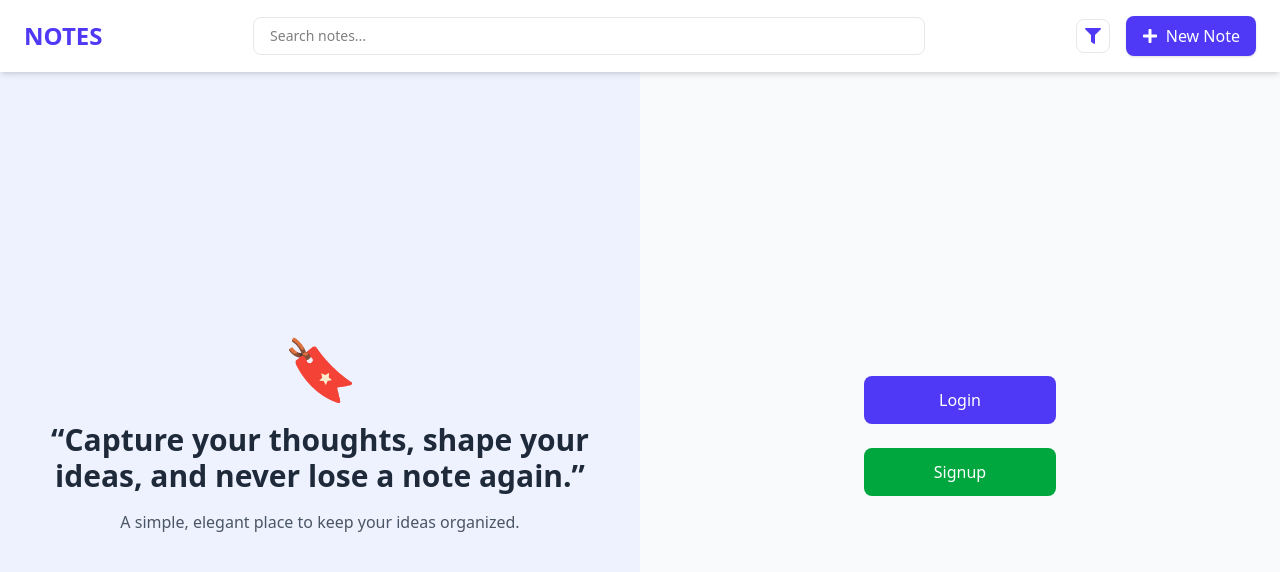
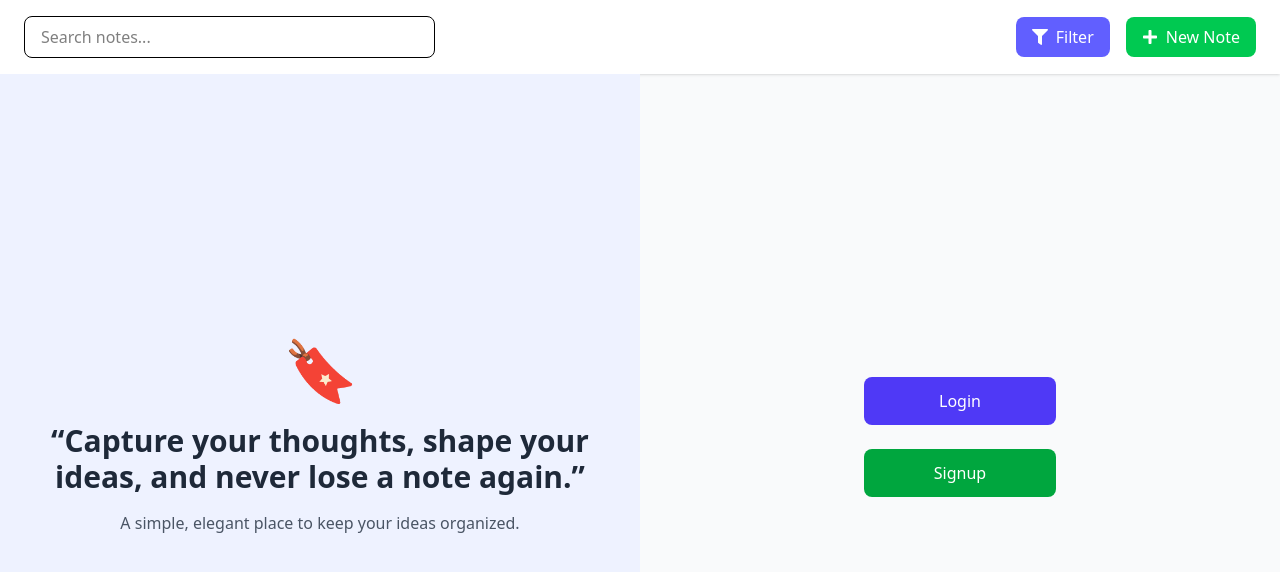
Before and after one commit to karthikraj431/Notes-App, a React app in the folder frontend/: page / in a window 1280 px wide. Shown: the top 572 px of the page. Built offline with nearby package versions, Linux system fonts and the light colour scheme; the HTML template or start-up script is replaced by a standard one.

Commit message:
Front and Back

```diff
--- a/frontend/src/forms/Navbar.jsx
+++ b/frontend/src/forms/Navbar.jsx
@@ -1,169 +1,199 @@
-import React, { useEffect, useRef, useState } from "react";
-import { useAuth } from "../context/ContextProvider";
-import { motion } from "framer-motion";
-import { FaFilter, FaCalendarAlt, FaPlus } from "react-icons/fa";
+import React, { useState } from "react";
+import { FaFilter, FaPlus } from "react-icons/fa";
 
-const Navbar = ({
-  setQuery,
-  isSidebarOpen,
-  setSidebarOpen,
-  onFilterSelect,
-  currentFilter,
-  onDateSelect,
-  onNewNoteClick,
-}) => {
-  const { user } = useAuth();
-  const [isFilterOpen, setFilterOpen] = useState(false);
-  const [isCalendarOpen, setCalendarOpen] = useState(false);
-  const [selectedDate, setSelectedDate] = useState("");
-  const filterRef = useRef();
-  const calendarRef = useRef();
-
-  const filterOptions = [
-    { label: "All Notes", value: "all" },
-    { label: "Today", value: "today" },
-    { label: "Scheduled", value: "scheduled" },
-    { label: "Favorites", value: "favorites" },
-    { label: "Completed", value: "completed" },
-    { label: "Incomplete", value: "incomplete" },
-  ];
-
-  useEffect(() => {
-    const handleClickOutside = (e) => {
-      if (filterRef.current && !filterRef.current.contains(e.target)) setFilterOpen(false);
-      if (calendarRef.current && !calendarRef.current.contains(e.target)) setCalendarOpen(false);
-    };
-    window.addEventListener("mousedown", handleClickOutside);
-    return () => window.removeEventListener("mousedown", handleClickOutside);
-  }, []);
+const Navbar = ({ setQuery, onFilterSelect, currentFilter, onNewNoteClick }) => {
+  const [showFilterMenu, setShowFilterMenu] = useState(false);
 
   return (
-    <motion.nav
-      className="flex items-center justify-between px-6 py-4 bg-white shadow-md sticky top-0 z-40"
-      initial={{ y: -30, opacity: 0 }}
-      animate={{ y: 0, opacity: 1 }}
-      transition={{ duration: 0.35 }}
-    >
-      {/* Left */}
-      <div className="flex items-center gap-4">
-        <div className="text-2xl font-bold text-indigo-600">NOTES</div>
-        {user && (
+    <nav className="flex items-center justify-between px-6 py-4 bg-white shadow">
+      <input
+        type="text"
+        placeholder="Search notes..."
+        onChange={(e) => setQuery(e.target.value)}
+        className="border rounded-lg px-4 py-2 w-1/3"
+      />
+
+      <div className="flex items-center space-x-4">
+        <div className="relative">
           <button
-            className="flex items-center gap-2 text-sm text-gray-700"
-            onClick={() => setSidebarOpen(!isSidebarOpen)}
-            aria-label="Open profile"
+            onClick={() => setShowFilterMenu((prev) => !prev)}
+            className="px-4 py-2 bg-indigo-500 text-white rounded-lg flex items-center gap-2"
           >
-            <div className="w-9 h-9 rounded-full bg-indigo-600 text-white flex items-center justify-center font-semibold">
-              {user.name?.charAt(0)?.toUpperCase() || "U"}
-            </div>
-            <span className="hidden sm:inline">Hi, {user.name?.split(" ")[0]}</span>
-          </button>
-        )}
-      </div>
-
-      {/* Center: search */}
-      <div className="flex-1 flex justify-center">
-        <input
-          type="text"
-          placeholder="Search notes..."
-          onChange={(e) => setQuery(e.target.value)}
-          className="w-full max-w-2xl px-4 py-2 rounded-lg border border-gray-200 focus:outline-none focus:ring-2 focus:ring-indigo-300 text-sm"
-        />
-      </div>
-
-      {/* Right */}
-      <div className="flex items-center gap-4">
-        {/* Filter */}
-        <div className="relative" ref={filterRef}>
-          <button
-            onClick={() => setFilterOpen((s) => !s)}
-            className={`p-2 rounded-lg border ${
-              currentFilter ? "bg-indigo-50 border-indigo-300" : "border-gray-200"
-            } hover:bg-gray-50`}
-            aria-label="Filter notes"
-          >
-            <FaFilter className="text-indigo-600" />
+            <FaFilter /> Filter
           </button>
 
-          {isFilterOpen && (
-            <div className="absolute right-0 mt-2 w-60 bg-white border shadow-lg rounded-md z-50">
-              <div className="p-2 text-xs text-gray-500 border-b">Filters</div>
-              {filterOptions.map((opt) => (
-                <div
-                  key={opt.value}
-                  className={`px-4 py-2 text-sm cursor-pointer hover:bg-indigo-50 ${
-                    currentFilter === opt.value ? "bg-indigo-100 font-medium" : ""
+          {showFilterMenu && (
+            <div className="absolute right-0 mt-2 w-48 bg-white shadow-lg border rounded-lg z-50">
+              {[
+                { label: "All", value: "all" },
+                { label: "Today", value: "today" },
+                { label: "Scheduled", value: "scheduled" },
+                { label: "Favorites", value: "favorites" },
+                { label: "Completed", value: "completed" },
+                { label: "Incomplete", value: "incomplete" },
+              ].map((f) => (
+                <button
+                  key={f.value}
+                  onClick={() => {
+                    onFilterSelect(f.value);
+                    setShowFilterMenu(false);
+                  }}
+                  className={`block w-full text-left px-4 py-2 hover:bg-indigo-50 ${
+                    currentFilter === f.value ? "text-indigo-600 font-medium" : ""
                   }`}
-                  onClick={() => {
-                    onFilterSelect(opt.value);
-                    setFilterOpen(false);
-                  }}
                 >
-                  {opt.label}
-                </div>
+                  {f.label}
+                </button>
               ))}
-              <div
-                className="px-4 py-2 text-sm cursor-pointer hover:bg-indigo-50 text-red-600"
-                onClick={() => {
-                  onFilterSelect("");
-                  setFilterOpen(false);
-                }}
-              >
-                Clear Filter
-              </div>
             </div>
           )}
         </div>
 
-        {/* Calendar
-        <div className="relative" ref={calendarRef}>
-          <button
-            onClick={() => setCalendarOpen((s) => !s)}
-            className="p-2 rounded-lg border border-gray-200 hover:bg-gray-50"
-            aria-label="Open calendar"
-          >
-            <FaCalendarAlt className="text-indigo-600" />
-          </button>
-
-          {isCalendarOpen && (
-            <div className="absolute right-0 mt-2 w-48 bg-white border shadow-lg rounded-md z-50 p-3">
-              <div className="text-sm text-gray-600 mb-2">Pick a date</div>
-              <input
-                type="date"
-                value={selectedDate}
-                onChange={(e) => {
-                  const val = e.target.value;
-                  setSelectedDate(val);
-                  onDateSelect(val);
-                  setCalendarOpen(false);
-                }}
-                className="w-full px-2 py-1 border rounded"
-              />
-              <button
-                className="mt-2 w-full text-sm px-2 py-1 bg-gray-100 rounded"
-                onClick={() => {
-                  setSelectedDate("");
-                  onDateSelect("");
-                  setCalendarOpen(false);
-                }}
-              >
-                Clear
-              </button>
-            </div>
-          )}
-        </div> */}
-
-        {/* New Note */}
         <button
           onClick={onNewNoteClick}
-          className="flex items-center gap-2 bg-indigo-600 text-white px-4 py-2 rounded-lg shadow hover:bg-indigo-700"
+          className="px-4 py-2 bg-green-500 text-white rounded-lg flex items-center gap-2"
         >
-          <FaPlus />
-          <span className="hidden sm:inline">New Note</span>
+          <FaPlus /> New Note
         </button>
       </div>
-    </motion.nav>
+    </nav>
   );
 };
 
 export default Navbar;
+
+
+
+
+
+// import React, { useEffect, useRef, useState } from "react";
+// import { useAuth } from "../context/ContextProvider";
+// import { motion } from "framer-motion";
+// import { FaFilter, FaCalendarAlt, FaPlus } from "react-icons/fa";
+
+// const Navbar = ({
+//   setQuery,
+//   isSidebarOpen,
+//   setSidebarOpen,
+//   onFilterSelect,
+//   currentFilter,
+//   onDateSelect,
+//   onNewNoteClick,
+// }) => {
+//   const { user } = useAuth();
+//   const [isFilterOpen, setFilterOpen] = useState(false);
+//   const [isCalendarOpen, setCalendarOpen] = useState(false);
+//   const [selectedDate, setSelectedDate] = useState("");
+//   const filterRef = useRef();
+//   const calendarRef = useRef();
+
+//   const filterOptions = [
+//     { label: "All Notes", value: "all" },
+//     { label: "Today", value: "today" },
+//     { label: "Scheduled", value: "scheduled" },
+//     { label: "Favorites", value: "favorites" },
+//     { label: "Completed", value: "completed" },
+//     { label: "Incomplete", value: "incomplete" },
+//   ];
+
+//   useEffect(() => {
+//     const handleClickOutside = (e) => {
+//       if (filterRef.current && !filterRef.current.contains(e.target)) setFilterOpen(false);
+//       if (calendarRef.current && !calendarRef.current.contains(e.target)) setCalendarOpen(false);
+//     };
+//     window.addEventListener("mousedown", handleClickOutside);
+//     return () => window.removeEventListener("mousedown", handleClickOutside);
+//   }, []);
+
+//   return (
+//     <motion.nav
+//       className="flex items-center justify-between px-6 py-4 bg-white shadow-md sticky top-0 z-40"
+//       initial={{ y: -30, opacity: 0 }}
+//       animate={{ y: 0, opacity: 1 }}
+//       transition={{ duration: 0.35 }}
+//     >
+//       {/* Left */}
+//       <div className="flex items-center gap-4">
+//         <div className="text-2xl font-bold text-indigo-600">NOTES</div>
+//         {user && (
+//           <button
+//             className="flex items-center gap-2 text-sm text-gray-700"
+//             onClick={() => setSidebarOpen(!isSidebarOpen)}
+//             aria-label="Open profile"
+//           >
+//             <div className="w-9 h-9 rounded-full bg-indigo-600 text-white flex items-center justify-center font-semibold">
+//               {user.name?.charAt(0)?.toUpperCase() || "U"}
+//             </div>
+//             <span className="hidden sm:inline">Hi, {user.name?.split(" ")[0]}</span>
+//           </button>
+//         )}
+//       </div>
+
+//       {/* Center: search */}
+//       <div className="flex-1 flex justify-center">
+//         <input
+//           type="text"
+//           placeholder="Search notes..."
+//           onChange={(e) => setQuery(e.target.value)}
+//           className="w-full max-w-2xl px-4 py-2 rounded-lg border border-gray-200 focus:outline-none focus:ring-2 focus:ring-indigo-300 text-sm"
+//         />
+//       </div>
+
+//       {/* Right */}
+//       <div className="flex items-center gap-4">
+//         {/* Filter */}
+//         <div className="relative" ref={filterRef}>
+//           <button
+//             onClick={() => setFilterOpen((s) => !s)}
+//             className={`p-2 rounded-lg border ${
+//               currentFilter ? "bg-indigo-50 border-indigo-300" : "border-gray-200"
+//             } hover:bg-gray-50`}
+//             aria-label="Filter notes"
+//           >
+//             <FaFilter className="text-indigo-600" />
+//           </button>
+
+//           {isFilterOpen && (
+//             <div className="absolute right-0 mt-2 w-60 bg-white border shadow-lg rounded-md z-50">
+//               <div className="p-2 text-xs text-gray-500 border-b">Filters</div>
+//               {filterOptions.map((opt) => (
+//                 <div
+//                   key={opt.value}
+//                   className={`px-4 py-2 text-sm cursor-pointer hover:bg-indigo-50 ${
+//                     currentFilter === opt.value ? "bg-indigo-100 font-medium" : ""
+//                   }`}
+//                   onClick={() => {
+//                     onFilterSelect(opt.value);
+//                     setFilterOpen(false);
+//                   }}
+//                 >
+//                   {opt.label}
+//                 </div>
+//               ))}
+//               <div
+//                 className="px-4 py-2 text-sm cursor-pointer hover:bg-indigo-50 text-red-600"
+//                 onClick={() => {
+//                   onFilterSelect("");
+//                   setFilterOpen(false);
+//                 }}
+//               >
+//                 Clear Filter
+//               </div>
+//             </div>
+//           )}
+//         </div>
+
+//         {/* New Note */}
+//         <button
+//           onClick={onNewNoteClick}
+//           className="flex items-center gap-2 bg-indigo-600 text-white px-4 py-2 rounded-lg shadow hover:bg-indigo-700"
+//         >
+//           <FaPlus />
+//           <span className="hidden sm:inline">New Note</span>
+//         </button>
+//       </div>
+//     </motion.nav>
+//   );
+// };
+
+// export default Navbar;
```
